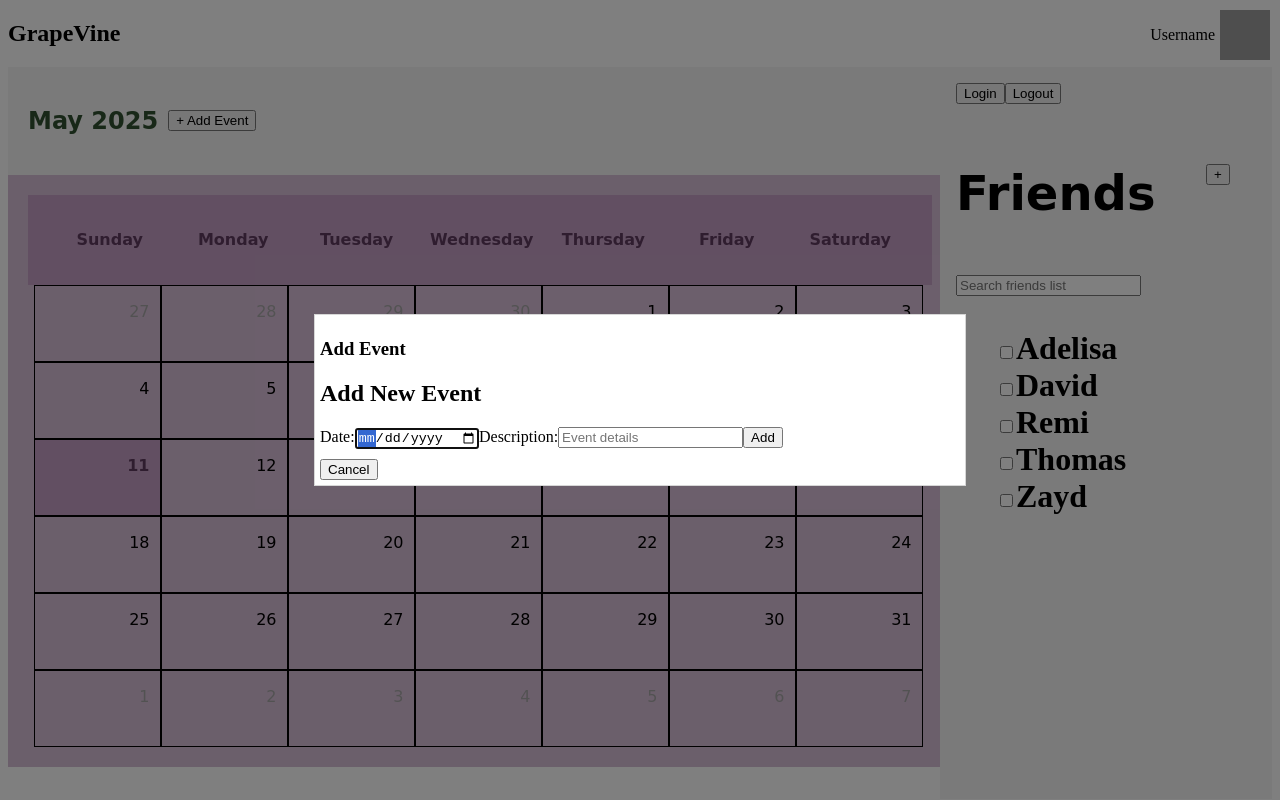
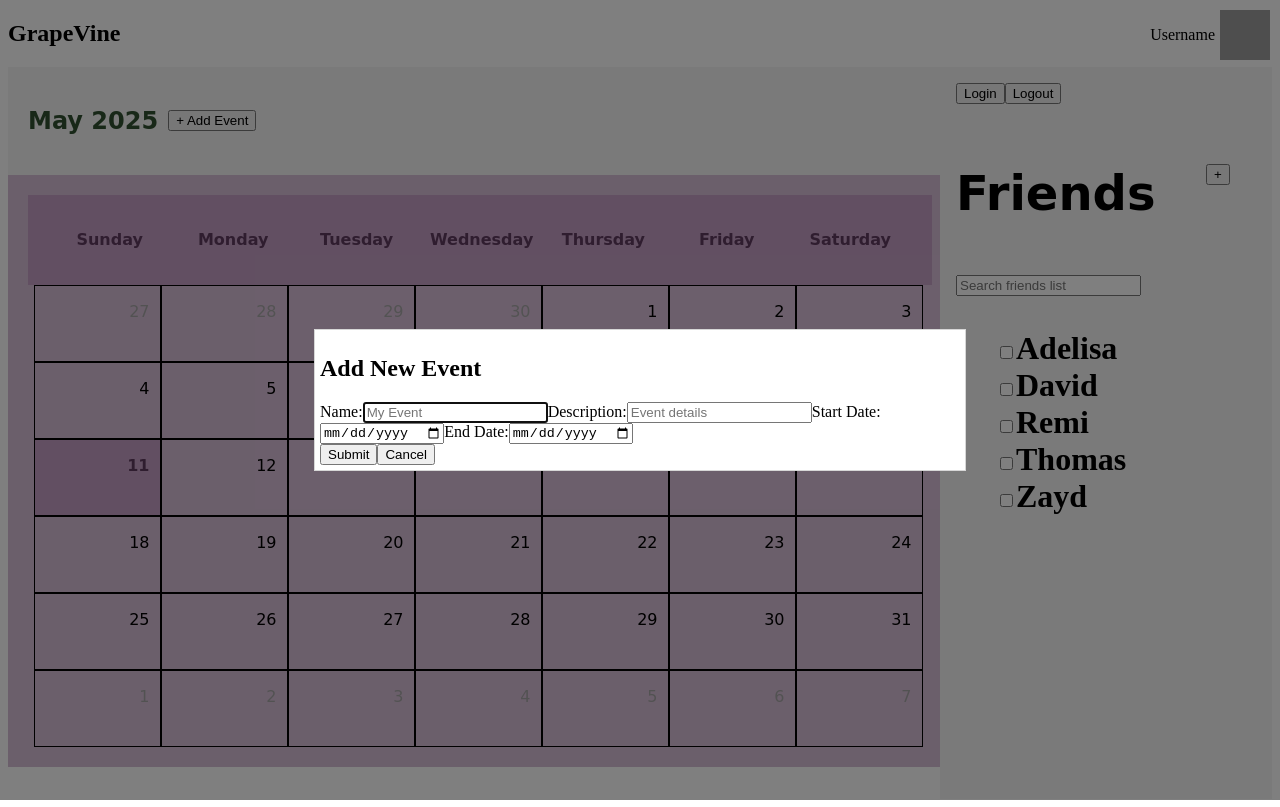
Before and after one commit to RavenTheRat/GrapeVine-CS35L, a React (Vite) app in the folder frontend/: page / in a window 1280 px wide. Both pictures are taken after a click on the button "+ Add Event". Built offline with nearby package versions, Linux system fonts and the light colour scheme; grey boxes are pictures that could not be loaded.

Commit message:
hook the event popup to the database

```diff
--- a/frontend/package.json
+++ b/frontend/package.json
@@ -10,6 +10,7 @@
     "preview": "vite preview"
   },
   "dependencies": {
+    "axios": "^1.9.0",
     "react": "^19.0.0",
     "react-dom": "^19.0.0",
     "react-router-dom": "^7.6.0",
--- a/frontend/src/App.jsx
+++ b/frontend/src/App.jsx
@@ -95,24 +95,7 @@ export default class Calendar extends Component {
         <div className="calendar-header" style = {{ backgroundColor: 'whitesmoke', padding: '20px', display: 'flex', gap: '10px'}}>
           <h2>{this.months[this.state.currentDay.getMonth()]} {this.state.currentDay.getFullYear()}</h2>
           <div style={{ marginRight: '10px' }}>
-            <Popup
-              trigger={<button className="add-event-btn">+ Add Event</button>}
-              modal
-              nested
-            >
-            {close => (
-              <div className="modal">
-                <h3>Add Event</h3>
-                <EventPopup
-                  onSubmit={event => {
-                  console.log("New event:", event); // Hook into calendar logic here
-                  close();
-                  }}
-                />
-                <button onClick={close} style={{ marginTop: '10px' }}>Cancel</button>
-              </div>
-            )}
-            </Popup>
+            <EventPopup />
           </div>
         </div>
         <div className="calendar-body"style = {{ backgroundColor: 'thistle', padding: '20px'}}>
--- a/frontend/src/addForm.jsx
+++ b/frontend/src/addForm.jsx
@@ -1,41 +1,90 @@
-import React, { useState } from "react";
+import { useState } from 'react';
+import Popup from 'reactjs-popup';
+import axios from 'axios'
 
-function EventPopup({ onSubmit }) {
-    const [date, setDate] = useState("");
+function EventPopup() {
+    const [name, setName] = useState("");
     const [description, setDescription] = useState("");
+    const [startDate, setStartDate] = useState("");
+    const [endDate, setEndDate] = useState("");
 
-    const handleAdd = () => {
-        if (date && description) {
-            onSubmit({ date, description });
-            setDate("");
+    const handleSubmit = async (e, onSuccess) => {
+      e.preventDefault() // Prevent form submission from reloading the page
+      if (name && description && startDate && endDate) {
+        axios.post('http://localhost:3000/event/new', {
+          name: name,
+          description: description,
+          startDt: startDate,
+          endDt: endDate
+        })
+        // response will be the json object returned (in this case the id)
+        // this can optionally be sent to a higher level component and used there
+        // in this case we are just closing the popup
+        .then(response => {
+          setName("");
           setDescription("");
+          setStartDate("");
+          setEndDate("");
+          onSuccess();
+        })
+        // error can be used to give better error messages, but we probably
+        // won't need to do that for this project
+        .catch(error => {
+          alert("There was an error submitting your data. Please try again.");
+        });
       } else {
-            alert("Please fill in both date and description.");
+        alert("Please fill in all fields.");
       }
     };
 
     return (
-        <div className="popup-inner">
+      <Popup
+        trigger={<button className="add-event-btn">+ Add Event</button>}
+        modal
+        nested
+      >
+        {close => (
+          <div className="modal">
             <h2>Add New Event</h2>
-            <label>
-                Date:
+            <form onSubmit={(e) => handleSubmit(e, close)}>
+              Name:
               <input
-                    type="date"
-                    value={date}
-                    onChange={(e) => setDate(e.target.value)}
+                type="text"
+                name="name"
+                value={name}
+                onChange={(e) => setName(e.target.value)}
+                placeholder="My Event"
               />
-            </label>
-            <label>
               Description:
               <input
                 type="text"
+                name="description"
                 value={description}
                 onChange={(e) => setDescription(e.target.value)}
                 placeholder="Event details"
               />
-            </label>
-            <button className="add-event" onClick={handleAdd}>Add</button>
+              Start Date:
+              <input
+                type="date"
+                name="startDate"
+                value={startDate}
+                onChange={(e) => setStartDate(e.target.value)}
+              />
+              End Date:
+              <input
+                type="date"
+                name="endDate"
+                value={endDate}
+                onChange={(e) => setEndDate(e.target.value)}
+              />
+              <div>
+                <button type="submit">Submit</button>
+                <button onClick={close}>Cancel</button>
               </div>
+            </form>
+          </div>
+        )}
+      </Popup>
     );
 }
 
```
Also changed, not shown: 1 other file (tests, documents, lock files or other folders). Lines whose indentation alone changed are shown as unchanged.
